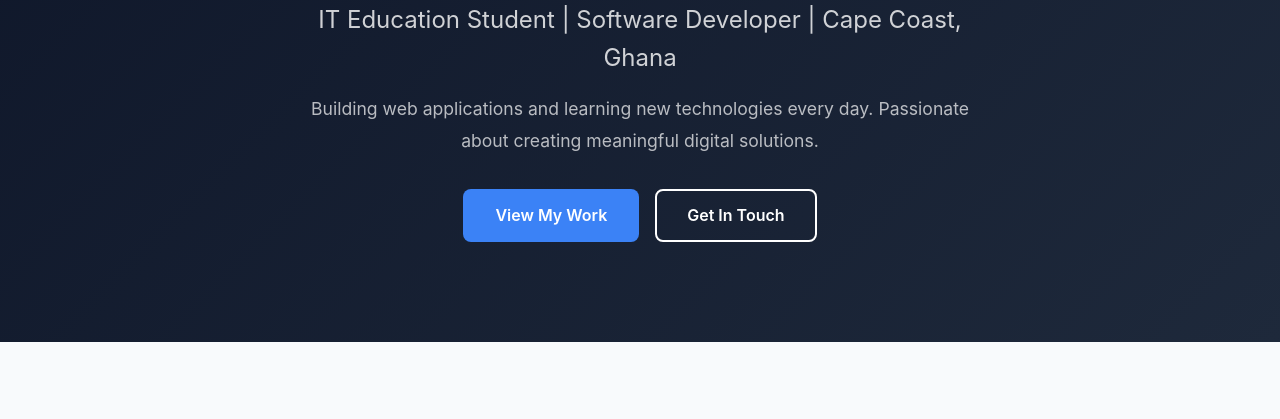
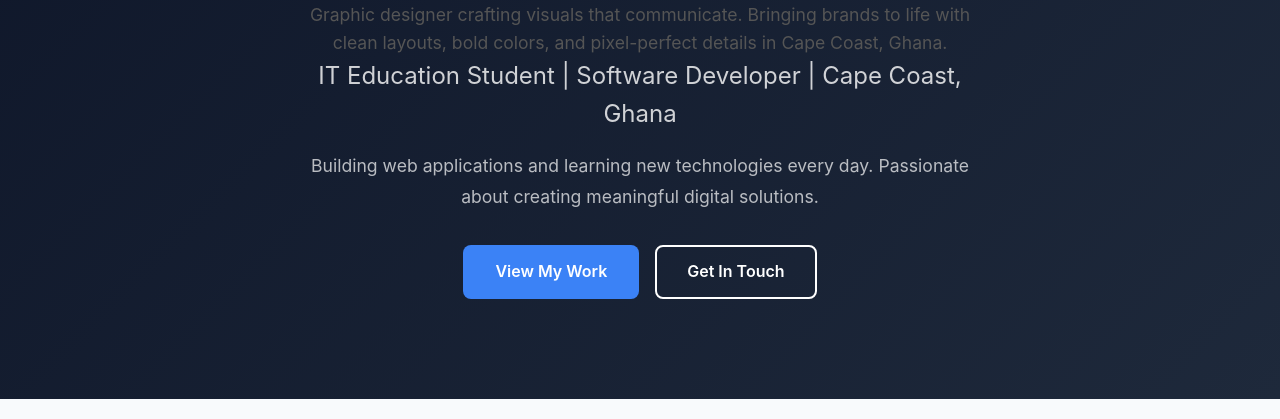
Before and after one commit to Yaw-11/ignatius-portfolio, a plain HTML site: page index.html in a window 1280 px wide. Shown: the part 254-673 px from the top of the page. Drawn offline with Linux system fonts and the light colour scheme; a script that the page names is missing.

Commit message:
Update index.html

```diff
--- a/index.html
+++ b/index.html
@@ -28,6 +28,9 @@
     <section id="home" class="hero">
         <div class="hero-content">
             <h1>Hi, I'm Duodu Ignatius</h1>
+            <p style="font-size:1.1em; color:#555; margin-top:10px;">
+Graphic designer crafting visuals that communicate. Bringing brands to life with clean layouts, bold colors, and pixel-perfect details in Cape Coast, Ghana.
+</p>
             <p class="hero-subtitle">IT Education Student | Software Developer | Cape Coast, Ghana</p>
             <p class="hero-description">Building web applications and learning new technologies every day. Passionate about creating meaningful digital solutions.</p>
             <div class="hero-buttons">
```
